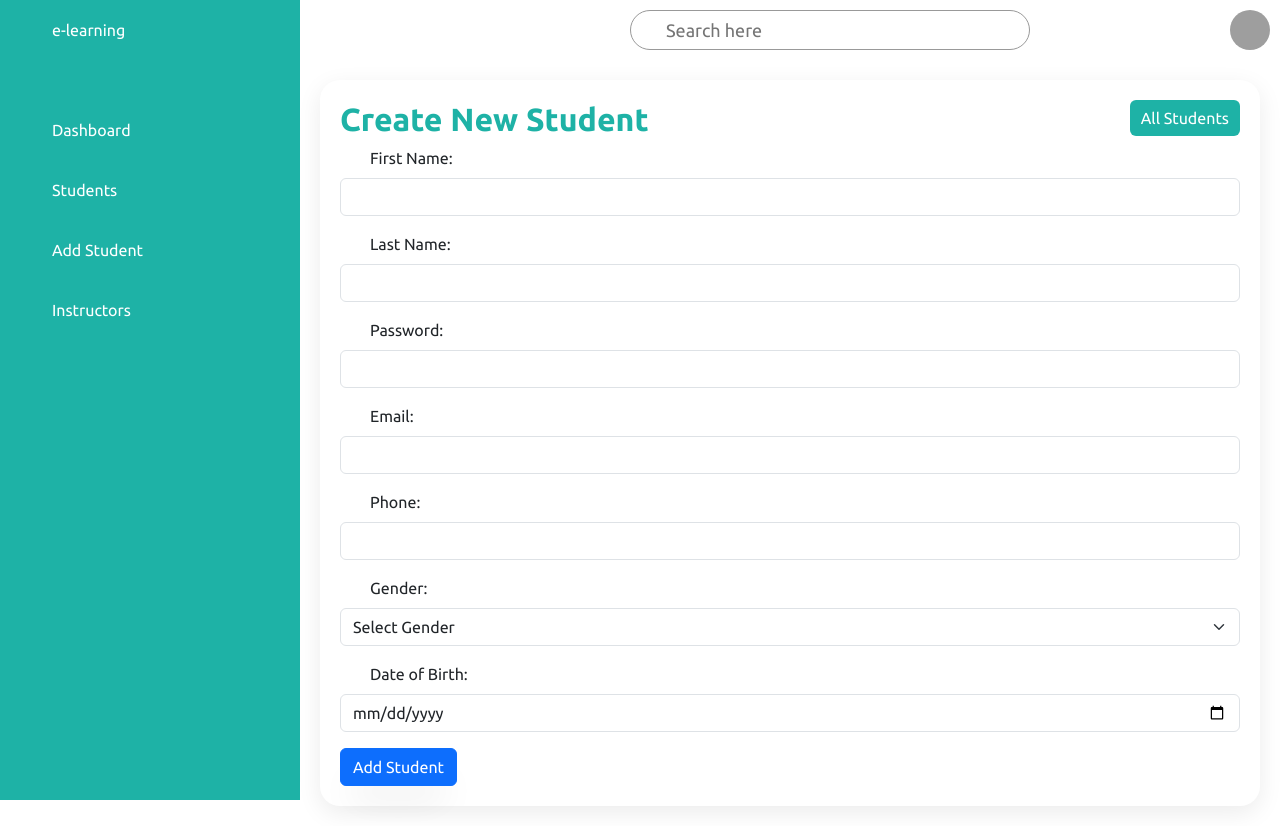
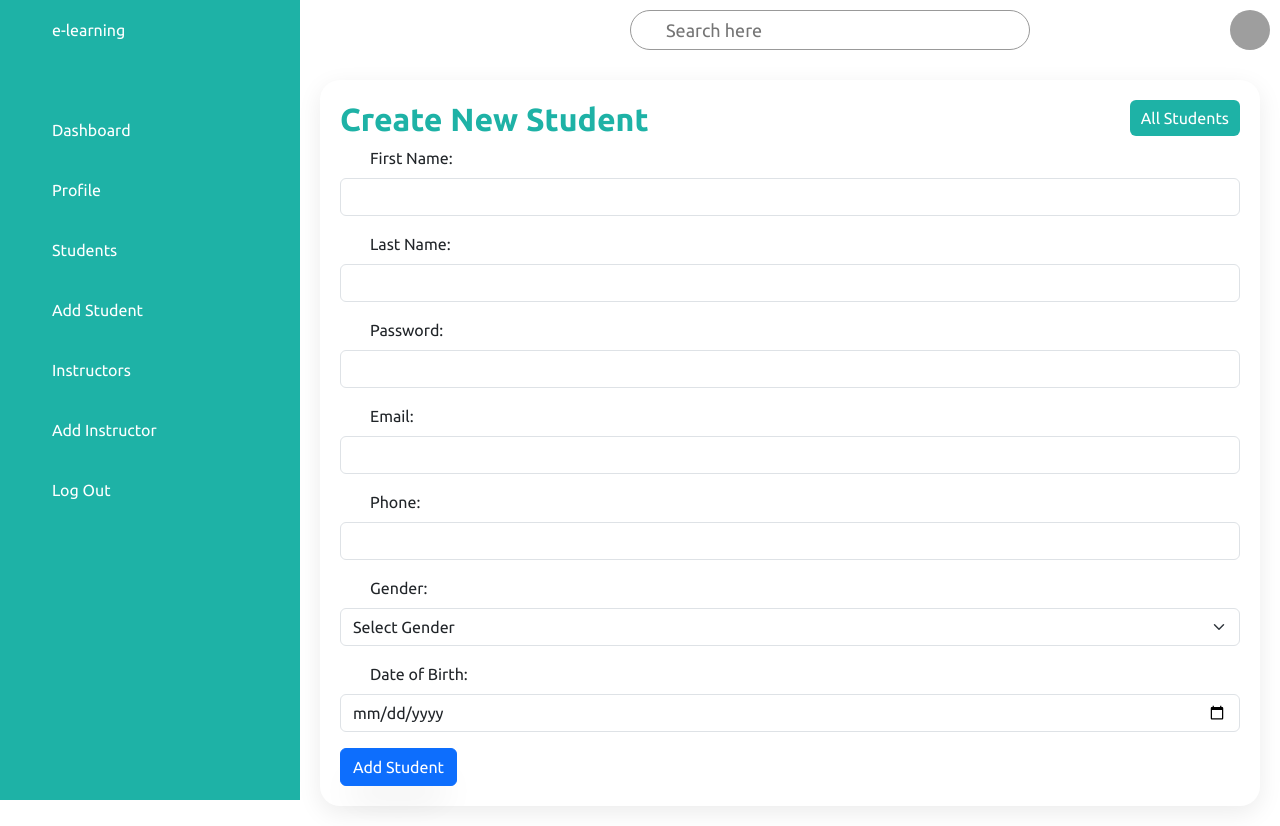
Before and after one commit to Abdallah2110678/ASWE-Project, a React (Create React App) app in the folder front-end/: page /admin/student-add in a window 1280 px wide. Built offline with nearby package versions, Linux system fonts and the light colour scheme; grey boxes are pictures that could not be loaded.

Commit message:
fixed something

```diff
--- a/front-end/src/components/common/asidebar-admin/asidebar.jsx
+++ b/front-end/src/components/common/asidebar-admin/asidebar.jsx
@@ -21,7 +21,7 @@ const Aside_Admin = () => {
       <div className={`navigation ${active ? "active" : ""}`}>
         <ul>
           <li onClick={handleMouseOver}>
-            <a href="#">
+            <a href="">
               <span className="iconn">
                 <ion-icon name="logo-apple"></ion-icon>
               </span>
@@ -34,6 +34,14 @@ const Aside_Admin = () => {
 
               </span>
               <span className="title">Dashboard</span>
+            </a>
+          </li>
+          <li onClick={handleMouseOver}>
+            <a href="#">
+              <span className="iconn">
+                <ion-icon name="document-text-outline"></ion-icon>
+              </span>
+              <span className="title">Profile</span>
             </a>
           </li>
           <li onClick={handleMouseOver}>
@@ -60,7 +68,22 @@ const Aside_Admin = () => {
               <span className="title">Instructors</span>
             </a>
           </li>
-          {/* Add more list items here */}
+          <li onClick={handleMouseOver}>
+            <a href="/admin/instructor-add">
+              <span className="iconn">
+                <ion-icon name="home-outline"></ion-icon>
+              </span>
+              <span className="title">Add Instructor</span>
+            </a>
+          </li>
+          <li onClick={handleMouseOver}>
+            <a href="#">
+              <span className="iconn">
+                <ion-icon name="log-out-outline"></ion-icon>
+              </span>
+              <span className="title">Log Out</span>
+            </a>
+          </li>
         </ul>
       </div>
     </div>
```
Also changed, not shown: front-end/src/App.js (+0 -24 lines).
